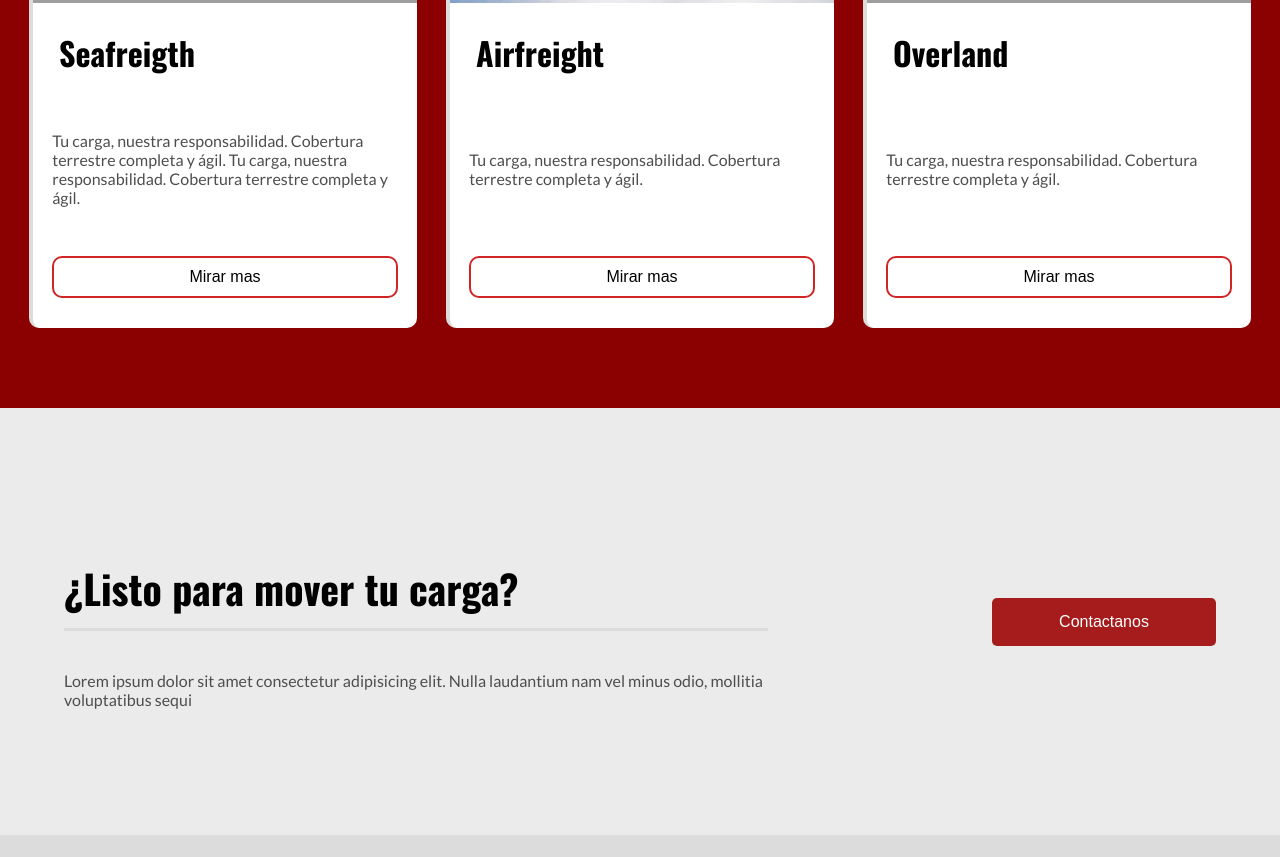
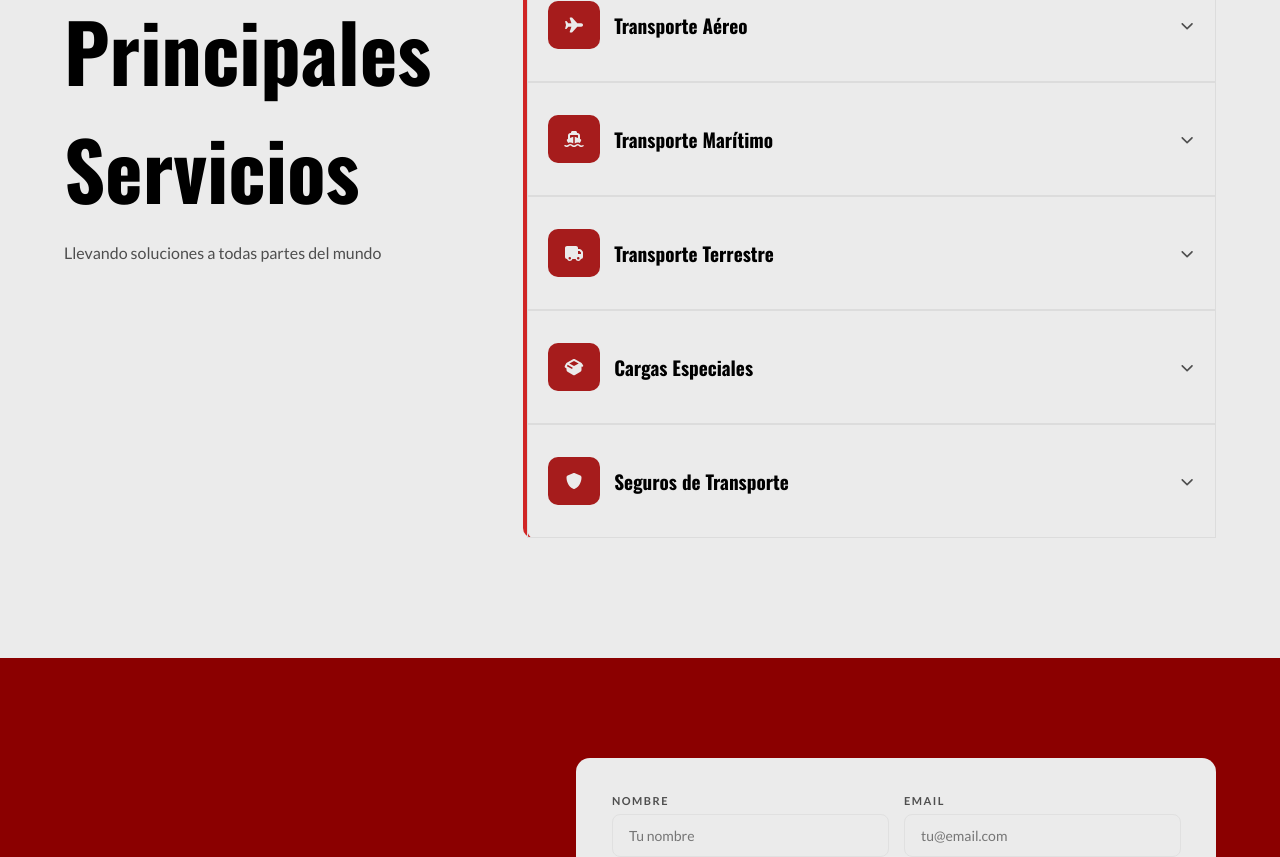
Before and after one commit to avoleon15/VyN-WebPage, a React (Vite) app: page / in a window 1280 px wide. Shown: the part 1940-2797 px from the top of the page. Built offline with nearby package versions, Linux system fonts and the light colour scheme; grey boxes are pictures that could not be loaded.

Commit message:
Created the forms

```diff
--- a/src/App.css
+++ b/src/App.css
@@ -1,6 +1,6 @@
 @import url('https://fonts.googleapis.com/css2?family=Oswald:wght@600;700&family=Lato:wght@400;700&display=swap');
 
-body {
+body, label, textarea, input {
     font-family: 'Lato', sans-serif;
 }
 
--- a/src/App.jsx
+++ b/src/App.jsx
@@ -10,8 +10,8 @@ function App() {
   return (
     <>
       <Header/>
+      <Transport/>
       <MainService/>
-      <Transport/>
       <Contact/>
       <Footer/>
     </>
--- a/src/components/Contact/Contact.css
+++ b/src/components/Contact/Contact.css
@@ -1,46 +1,47 @@
 #contact{
-    width: 100vw;
+    width: 100%;
     display: flex;
     align-items: center;
     justify-content: center;
     padding: 100px 0px 100px 0px;
+
+    background: var(--background-alternative);
 }
 
 .contact-left{
-    width: 55%;
+    width: 40%;
     margin: 10px 0px 10px 0px;
 }
 
 .contact-title{
     font-size: 2.5rem;
-    color: var(--text);
+    color: var(--white);
     padding-bottom: 10px;
-    border-bottom: 3px solid var(--background-secondary);
 }
 
 .contact-description{
     font-size: 1rem;
-    color: var(--text-light);
+    color: var(--white-light);
 }
 
 .contact-right{
     display: flex;
     justify-content: flex-end;
-    width: 35%;
+    width: 50%;
 }
 
 .contact-button{
     font-size: 1rem;
     width: 50%;
     padding: 15px 0px 15px 0px;
-    background-color: var(--primary);
+    background-color: var(--white);
     border: none;
     border-radius: 5px;
-    color: var(--white);
+    color: var(--text);
     transition: all 1s;
 }
 
 .contact-button:hover{
     cursor: pointer;
-    background-color: var(--accent);
+    background-color: var(--background-secondary);
 }
--- a/src/components/Contact/Contact.jsx
+++ b/src/components/Contact/Contact.jsx
@@ -1,3 +1,4 @@
+import Forms from '../Forms/Forms.jsx'
 import './Contact.css'
 
 function Contact(){
@@ -8,7 +9,7 @@ function Contact(){
                 <p className='contact-description'>Lorem ipsum dolor sit amet consectetur adipisicing elit. Nulla laudantium nam vel minus odio, mollitia voluptatibus sequi </p>
             </div>
             <div className='contact-right'>
-                <button className='contact-button'>Contactanos</button>
+                <Forms/>
             </div>
         </div>
     )
--- a/src/components/Footer/Footer.css
+++ b/src/components/Footer/Footer.css
@@ -5,7 +5,7 @@
     align-items: center;
 
     padding: 60px 0px 30px 0px;
-    background: var(--background-secondary);
+    background: var(--background);
 }
 
 .footer-logo{
@@ -20,18 +20,29 @@
 }
 
 .footer-list{
-    border-left: 1px solid black;
+    border-left: 1px solid var(--white-light);
     opacity: 0.8;
 
     display: flex;
     flex-direction: column;
     gap: 5px;
+
+    color: var(--text);
 }
 
 .footer-list p{
     color: var(--text);
 }
 
-.footer-list li{
-    color: var(--text-light);
+.footer-list a{
+    color: var(--text);
 }
+
+.footer-credits{
+    margin: 0px 10% 40px 10%;
+    border-top: 1px solid var(--white-light);
+    display: flex;
+    justify-content: center;
+    align-items: center;
+
+}
--- a/src/components/Footer/Footer.jsx
+++ b/src/components/Footer/Footer.jsx
@@ -29,6 +29,9 @@ function Footer(){
                     <li><a>Link</a></li>
                 </ul>
             </div>
+            <div className="footer-credits">
+                <p>© 2026 VYN Logistics. Todos los derechos reservados.</p>
+            </div>
         </footer>
     )
 }
--- a/src/components/Forms/Forms.css
+++ b/src/components/Forms/Forms.css
@@ -0,0 +1,83 @@
+#contact-form {
+    width: 100%;
+    display: flex;
+    flex-direction: column;
+    gap: 20px;
+    background: var(--background);
+    padding: 36px;
+    border-radius: 14px;
+}
+
+#contact-row {
+    display: flex;
+    gap: 16px;
+}
+
+#contact-row input {
+    width: 88%;
+}
+
+#contact-row .field-group {
+    flex: 1;
+}
+
+.field-group {
+    display: flex;
+    flex-direction: column;
+    gap: 7px;
+    width: 95%;
+}
+
+.field-group label {
+    font-size: 11px;
+    font-weight: 700;
+    color: var(--text-light);
+    letter-spacing: 1.5px;
+    text-transform: uppercase;
+}
+
+.field-group input,
+.field-group textarea {
+    width: 100%;
+    padding: 12px 16px;
+    border-radius: 8px;
+    border: 1.5px solid #e0e0e0;
+    font-size: 14px;
+    font-family: inherit;
+    color: var(--text);
+    background: var(--background);
+    outline: none;
+    transition: border-color 0.2s, box-shadow 0.2s;
+}
+
+.field-group input:focus,
+.field-group textarea:focus {
+    border-color: var(--accent);
+    box-shadow: 0 0 0 3px rgba(139, 26, 26, 0.08);
+}
+
+.field-group textarea {
+    resize: none;
+}
+
+#form-submit {
+    width: 100%;
+    padding: 14px;
+    background: var(--accent);
+    color: white;
+    border: none;
+    border-radius: 8px;
+    font-size: 14px;
+    font-weight: 700;
+    cursor: pointer;
+    letter-spacing: 1.5px;
+    text-transform: uppercase;
+    font-family: inherit;
+    transition: opacity 0.3s, transform 0.2s;
+    margin-top: 4px;
+}
+
+#form-submit:hover {
+    opacity: 0.88;
+    transform: translateY(-1px);
+}
--- a/src/components/Forms/Forms.jsx
+++ b/src/components/Forms/Forms.jsx
@@ -1,8 +1,33 @@
 import './Forms.css'
 
-function Forms(){
+function Forms() {
     return (
-        <></>
+        <form id='contact-form'>
+            <div id='contact-row'>
+                <div className='field-group'>
+                    <label htmlFor='name'>Nombre</label>
+                    <input type="text" id='name' placeholder='Tu nombre' name='name'/>
+                </div>
+                <div className='field-group'>
+                    <label htmlFor='email'>Email</label>
+                    <input type="email" id='email' placeholder='tu@email.com' name='email'/>
+                </div>
+            </div>
+
+            <div className='field-group'>
+                <label htmlFor='subject'>Asunto</label>
+                <input type="text" id='subject' placeholder='¿En qué podemos ayudarte?' name='subject'/>
+            </div>
+
+            <div className='field-group'>
+                <label htmlFor='message'>Mensaje</label>
+                <textarea id='message' placeholder='Cuéntanos sobre tu carga...' rows='6' name='message'/>
+            </div>
+
+            <button type='submit' id='form-submit'>
+                Enviar mensaje
+            </button>
+        </form>
     )
 }
 
--- a/src/components/Header/Header.css
+++ b/src/components/Header/Header.css
@@ -1,11 +1,11 @@
 #header{
     width: 100%;
-    height: 600px;
+    height: 850px;
     position: relative;
 
     display: flex;
     flex-direction: column;
-    background: linear-gradient(90deg,rgba(0, 0, 0, 0.878) 0%, rgba(10, 10, 10, 0.752) 50%, rgba(0, 0, 0, 0.4) 75%, rgba(0, 0, 0, 0.2) 100%);
+    background: black;
 }
 
 #header::before{
@@ -19,7 +19,7 @@
     background-size: cover;
     background-position: center;
     background-repeat: no-repeat;
-    opacity: 0.7;
+    opacity: 0.4;
     z-index: 0;
     transform: scaleX(-1);
 }
@@ -44,12 +44,13 @@
 #hero-title{
     font-size: 4rem;
     margin: 70px 0px 20px 0px;
+    color: var(--white);
 }
 
 #hero-paragraph{
     font-size: 1.3rem;
     margin: 0px 20% 5% 0px;
-    color: var(--text-ligth);
+    color: var(--white-light);
 }
 
 #hero-buttons{
--- a/src/components/Navbar/Navbar.css
+++ b/src/components/Navbar/Navbar.css
@@ -5,7 +5,7 @@
 
     padding: 10px 0px 10px 0px;
 
-    background: rgba(0, 0, 0, 0.15);
+    background: rgba(0, 0, 0, 0.071);
 }
 
 #left-nav{
@@ -25,12 +25,11 @@
 
 #center-nav{
     width: 50%;
-    margin: 0px 15% 0px 0px;
 }
 
 a{
     text-decoration: none;
-    color: var(--text);
+    color: var(--white);
 }
 
 a:hover{
@@ -42,7 +41,8 @@ a:hover{
     list-style: none;
 
     display: flex;
-    justify-content: space-around;
+    justify-content: center;
+    gap: 5%;
     align-items: center;
 }
 
@@ -55,15 +55,16 @@ a:hover{
 }
 
 #login-nav{
-    background-color: var(--background);
+    background: none;
     padding: 10px 30px 10px 30px;
     border-radius: 20px;
-    border: none;
-    transition: all 0.3s;
+    border: 1px solid var(--white);
+    transition: all 0.7s;
+    color: var(--white);
 }
 
 #login-nav:hover{
-    background-color: var(--secondary);
-    color:var(--white);
+    background-color: var(--white);
+    color:var(--text);
     cursor: pointer;
 }
```
